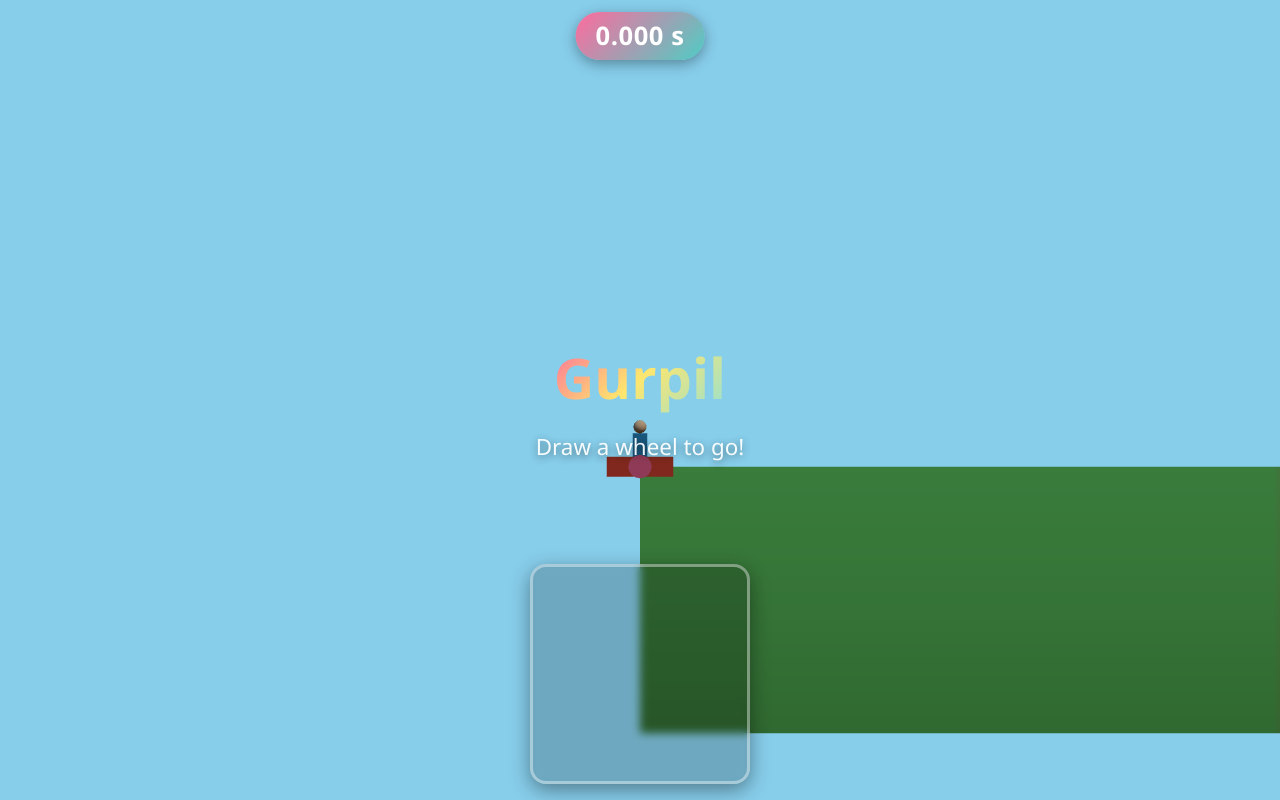
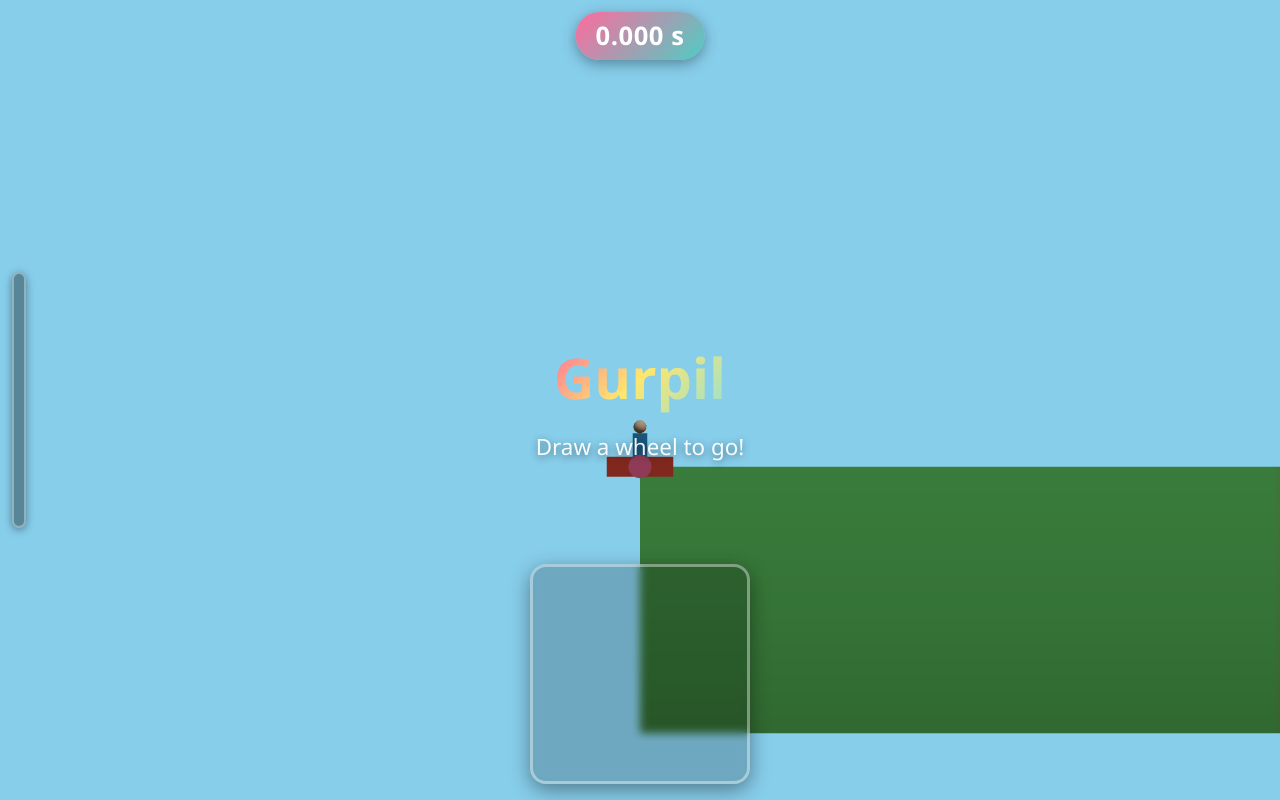
Before and after one commit to Endika/gurpil, a website built with Vite: page index.html in a window 1280 px wide. Built offline with nearby package versions, Linux system fonts and the light colour scheme; animation ran at ten frames a second; what @dimforge/rapier2d-compat would draw is missing.

Commit message:
feat(ui): speed gauge so the wheel shape's effect on speed is visible

```diff
--- a/src/game/game.ts
+++ b/src/game/game.ts
@@ -122,6 +122,7 @@ export async function startGame(root: HTMLElement): Promise<void> {
 
     // ── HUD update ───────────────────────────────────────────────────────
     hud.setTime(run.elapsedMs)
+    hud.setSpeed(vehicle.chassis.linvel().x)
     if (run.phase === 'idle') {
       hud.showStart()
     } else if (run.phase === 'racing') {
--- a/src/ui/hud.ts
+++ b/src/ui/hud.ts
@@ -20,11 +20,31 @@ import { t } from './i18n'
 /** Number of decimal digits shown in the elapsed-time readout. */
 const TIME_DECIMALS = 3
 
+/**
+ * Forward speed (m/s) mapped to a full speed gauge. Roughly the circle's top
+ * speed on flat ground (MAX_MOTOR_SPEED × wheel radius); the gauge saturates
+ * there so a struggling wheel (e.g. circle slipping uphill) reads visibly low.
+ */
+const MAX_DISPLAY_SPEED = 8
+
+/**
+ * Gauge fill fraction (0..1) for a forward speed in m/s. Pure — exported for
+ * unit tests. Negative speed (sliding backwards) clamps to 0.
+ */
+export function speedFraction(speedMps: number): number {
+  const f = speedMps / MAX_DISPLAY_SPEED
+  if (f < 0) return 0
+  if (f > 1) return 1
+  return f
+}
+
 // ─── Public API ─────────────────────────────────────────────────────────────
 
 export interface Hud {
   /** Update the always-visible top timer readout. */
   setTime(ms: number): void
+  /** Update the speed gauge from the car's forward speed (m/s). */
+  setSpeed(speedMps: number): void
   /** Show the idle "draw to start" overlay (hides the finish overlay). */
   showStart(): void
   /** Show the finish overlay with the final elapsed time + restart button. */
@@ -51,6 +71,17 @@ export function createHud(root: HTMLElement): Hud {
   timer.dataset['hud'] = 'timer'
   timer.textContent = formatTime(0)
   root.appendChild(timer)
+
+  // ── Speed gauge (vertical thermometer) ────────────────────────────────────
+  // Always visible; fill height + color track the car's forward speed, so a
+  // wheel that's the wrong shape for the terrain (slipping, slow) reads low.
+  const gauge = document.createElement('div')
+  gauge.className = 'hud-gauge'
+  gauge.dataset['hud'] = 'gauge'
+  const gaugeFill = document.createElement('div')
+  gaugeFill.className = 'hud-gauge-fill'
+  gauge.appendChild(gaugeFill)
+  root.appendChild(gauge)
 
   // ── Start overlay ─────────────────────────────────────────────────────────
   const startOverlay = document.createElement('div')
@@ -100,6 +131,12 @@ export function createHud(root: HTMLElement): Hud {
     setTime(ms: number): void {
       timer.textContent = formatTime(ms)
     },
+    setSpeed(speedMps: number): void {
+      const f = speedFraction(speedMps)
+      gaugeFill.style.height = `${(f * 100).toFixed(1)}%`
+      // Red (slow) → green (fast): hue 0..120.
+      gaugeFill.style.background = `hsl(${(f * 120).toFixed(0)}, 85%, 50%)`
+    },
     showStart(): void {
       startOverlay.hidden = false
       finishOverlay.hidden = true
--- a/src/ui/styles.css
+++ b/src/ui/styles.css
@@ -49,6 +49,35 @@
 }
 
 /* ─── Overlays (start / finish) ─────────────────────────────────────────── */
+
+/* ─── Speed gauge (vertical thermometer, left edge) ──────────────────────── */
+
+.hud-gauge {
+  position: fixed;
+  left: calc(0.75rem + var(--gurpil-safe-left));
+  top: 50%;
+  transform: translateY(-50%);
+  width: 14px;
+  height: clamp(120px, 32vh, 260px);
+  z-index: 200;
+  pointer-events: none;
+
+  border-radius: 999px;
+  background: rgba(0, 0, 0, 0.35);
+  border: 2px solid rgba(255, 255, 255, 0.35);
+  overflow: hidden;
+  box-shadow: 0 2px 8px rgba(0, 0, 0, 0.4);
+}
+
+.hud-gauge-fill {
+  position: absolute;
+  left: 0;
+  bottom: 0;
+  width: 100%;
+  height: 0%;
+  background: hsl(0, 85%, 50%);
+  transition: height 0.1s linear;
+}
 
 .hud-overlay {
   position: fixed;
```
Also changed, not shown: tests/ui/hud.test.ts (+21 -1 lines).
